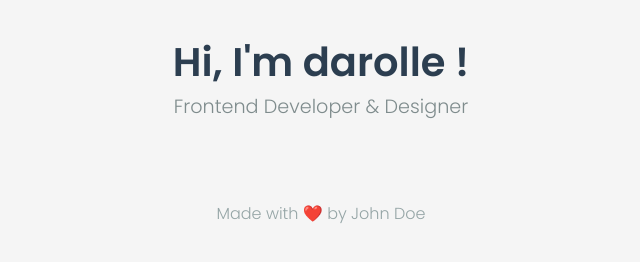
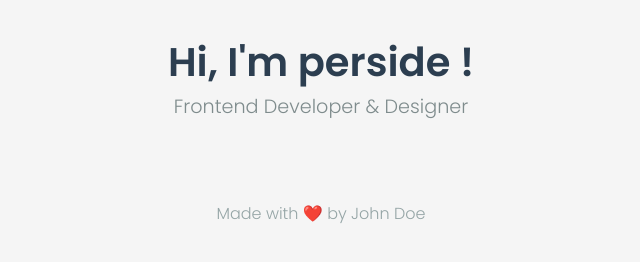
Before and after one commit to fredericBui/git_fork_example, a plain HTML site: page index.html in a window 1280 px wide. Shown: the whole page, without its empty margins (319-959 px from the left). Drawn offline with Linux system fonts and the light colour scheme.

Commit message:
j'ai renommé la platforme

```diff
--- a/index.html
+++ b/index.html
@@ -9,7 +9,7 @@
 </head>
 <body>
   <header>
-    <h1>Hi, I'm darolle !</h1>
+    <h1>Hi, I'm perside !</h1>
     <p>Frontend Developer & Designer</p>
   </header>
 
```
